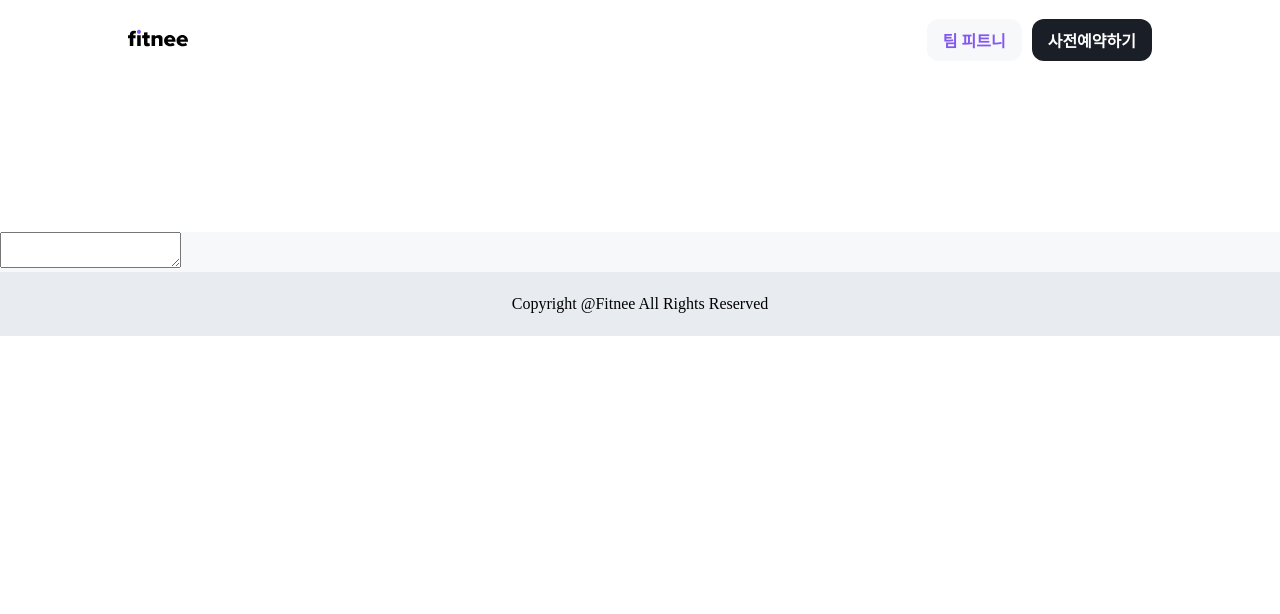
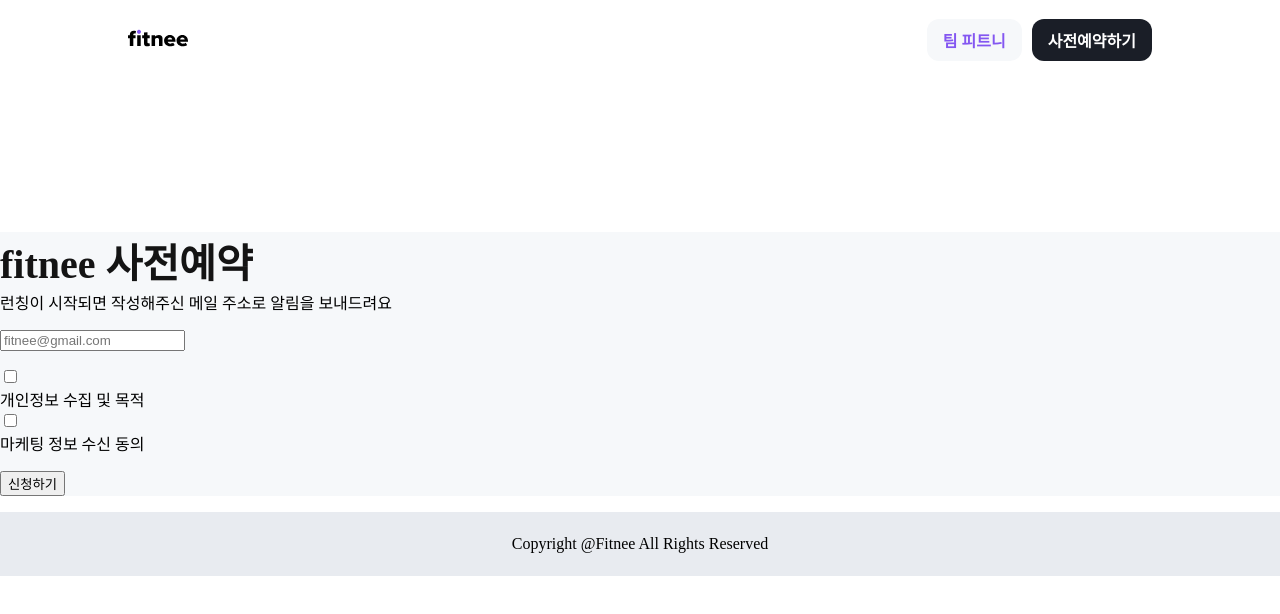
Before and after one commit to fbwogur121/Fitnee_Landing, a Next.js app in the folder landing-page/: page /promotion in a window 1280 px wide. Shown: the top 614 px of the page. Built offline with nearby package versions, Linux system fonts and the light colour scheme; a web font is replaced by a local one.

Commit message:
feat: json.server로 db 추가

```diff
--- a/landing-page/app/promotion/page.js
+++ b/landing-page/app/promotion/page.js
@@ -1,9 +1,44 @@
+"use client";
 export default function Promotion() {
   return (
     <div className="promotion">
-      <div className="title"></div>
-      <div className="title-sub"></div>
-      <textarea className="email"></textarea>
+      <div className="title">fitnee 사전예약</div>
+      <div className="title-sub">
+        런칭이 시작되면 작성해주신 메일 주소로 알림을 보내드려요
+      </div>
+      <form
+        onSubmit={(e) => {
+          e.preventDefault();
+          const email = e.target.email.value;
+          const options = {
+            method: "POST",
+            headers: {
+              "content-Type": "application/json",
+            },
+            body: JSON.stringify({ email }),
+          };
+          fetch(`http://localhost:9999/topics`, options)
+            .then((res) => res.json())
+            .then((result) => {
+              console.log(result);
+            });
+        }}
+      >
+        <p>
+          <input type="email" name="email" placeholder="fitnee@gmail.com" />
+        </p>
+        <div>
+          <input type="checkbox" name="checkbox1" />
+          <div>개인정보 수집 및 목적</div>
+        </div>
+        <div>
+          <input type="checkbox" name="checkbox2" />
+          <div>마케팅 정보 수신 동의</div>
+        </div>
+        <p>
+          <input type="submit" value="신청하기" />
+        </p>
+      </form>
     </div>
   );
 }
--- /dev/null
+++ b/landing-page/db.json
@@ -0,0 +1,33 @@
+{
+  "topics": [
+    {
+      "id": 1,
+      "title": "promotion"
+    },
+    {
+      "email": "kindseho@naver.com",
+      "id": 2
+    },
+    {
+      "email": "kindseho@naver.com",
+      "id": 3
+    }
+  ],
+  "posts": [
+    {
+      "id": 1,
+      "title": "json-server",
+      "author": "typicode"
+    }
+  ],
+  "comments": [
+    {
+      "id": 1,
+      "body": "some comment",
+      "postId": 1
+    }
+  ],
+  "profile": {
+    "name": "typicode"
+  }
+}
```
